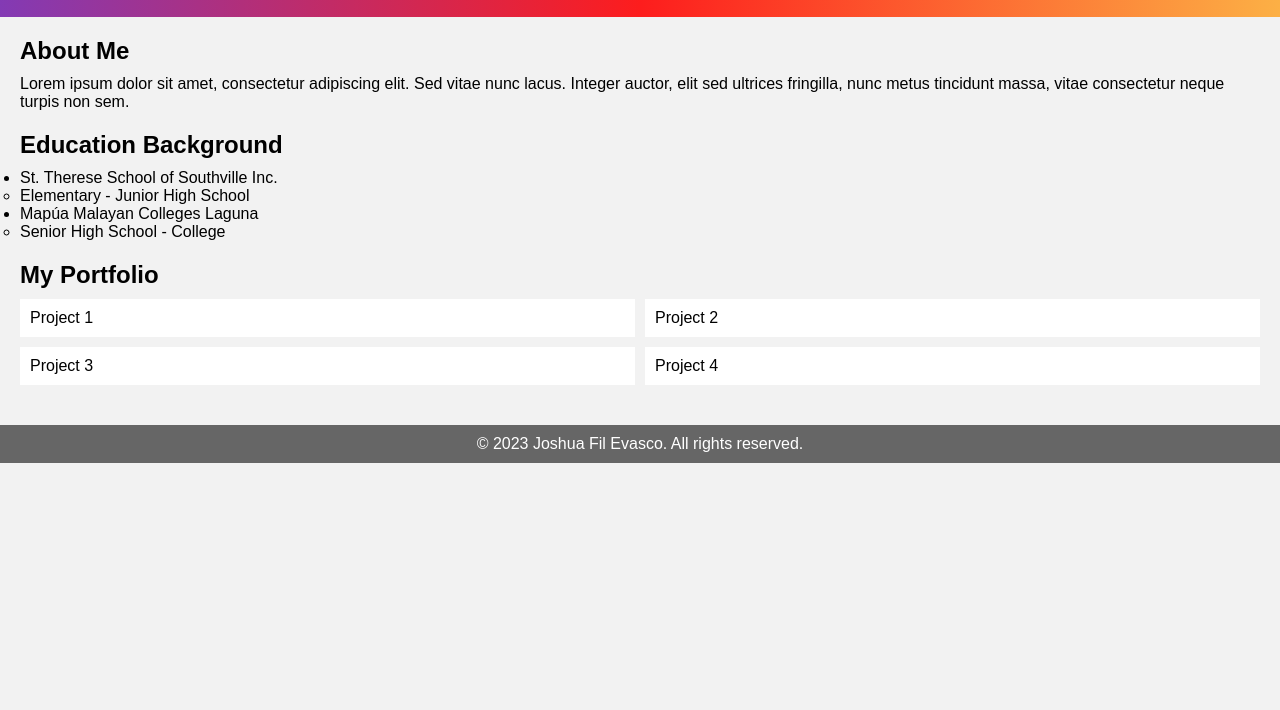
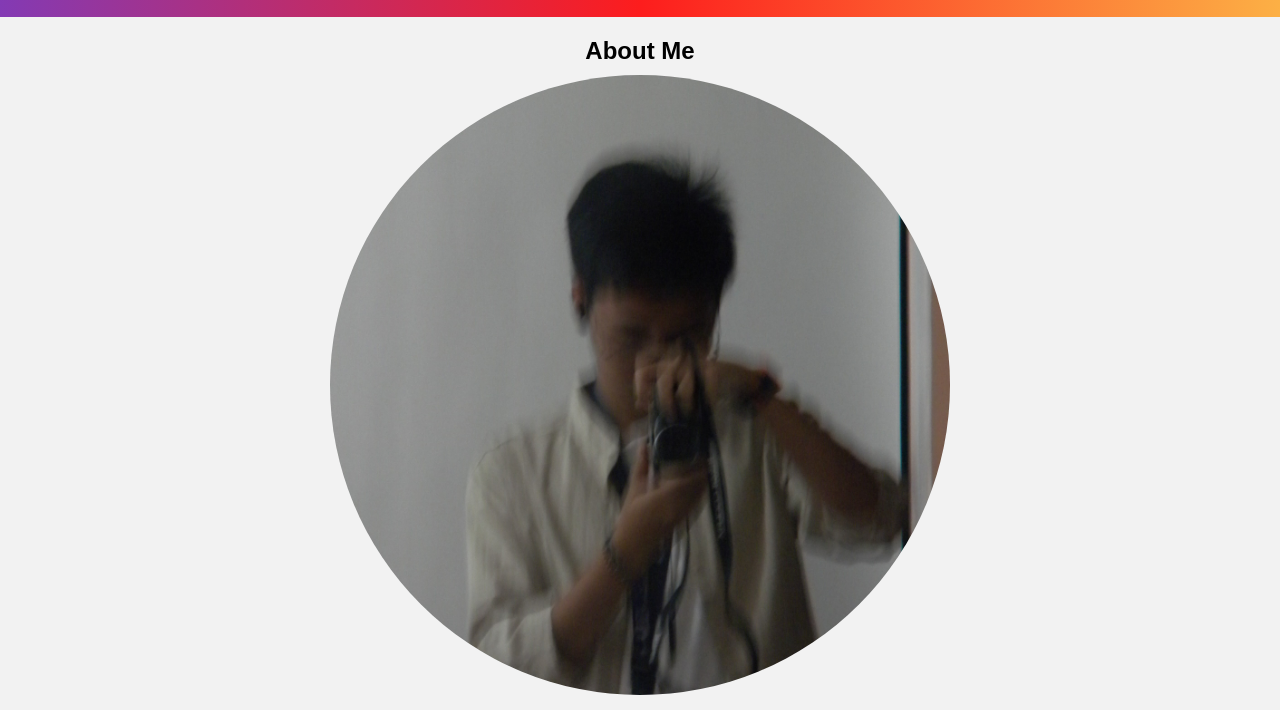
Before and after one commit to hyoono/hyoono.github.io, a plain HTML site: page index.html in a window 1280 px wide. Shown: the part 60-770 px from the top of the page. Drawn offline with Linux system fonts and the light colour scheme.

Commit message:
Modified to add image in website.

```diff
--- a/index.html
+++ b/index.html
@@ -12,6 +12,8 @@
     <main>
         <section>
             <h2>About Me</h2>
+            <img src="D1SCN1119.JPG" width="300" class="center"></img>
+            <br>
             <p>Lorem ipsum dolor sit amet, consectetur adipiscing elit. Sed vitae nunc lacus. Integer auctor, elit sed ultrices fringilla, nunc metus tincidunt massa, vitae consectetur neque turpis non sem.</p>
         </section>
 
--- a/style.css
+++ b/style.css
@@ -31,6 +31,18 @@ section {
 
 h2 {
     margin-bottom: 10px;
+    text-align: center;
+}
+.center{
+    display: block;
+    border-radius: 50%;
+    -webkit-border-radius: 50%;
+    -moz-border-radius: 50%;
+    -ms-border-radius: 50%;
+    -o-border-radius: 50%;
+    margin-left: auto;
+    margin-right: auto;
+    width: 50%;
 }
 
 .grid-container {
```
